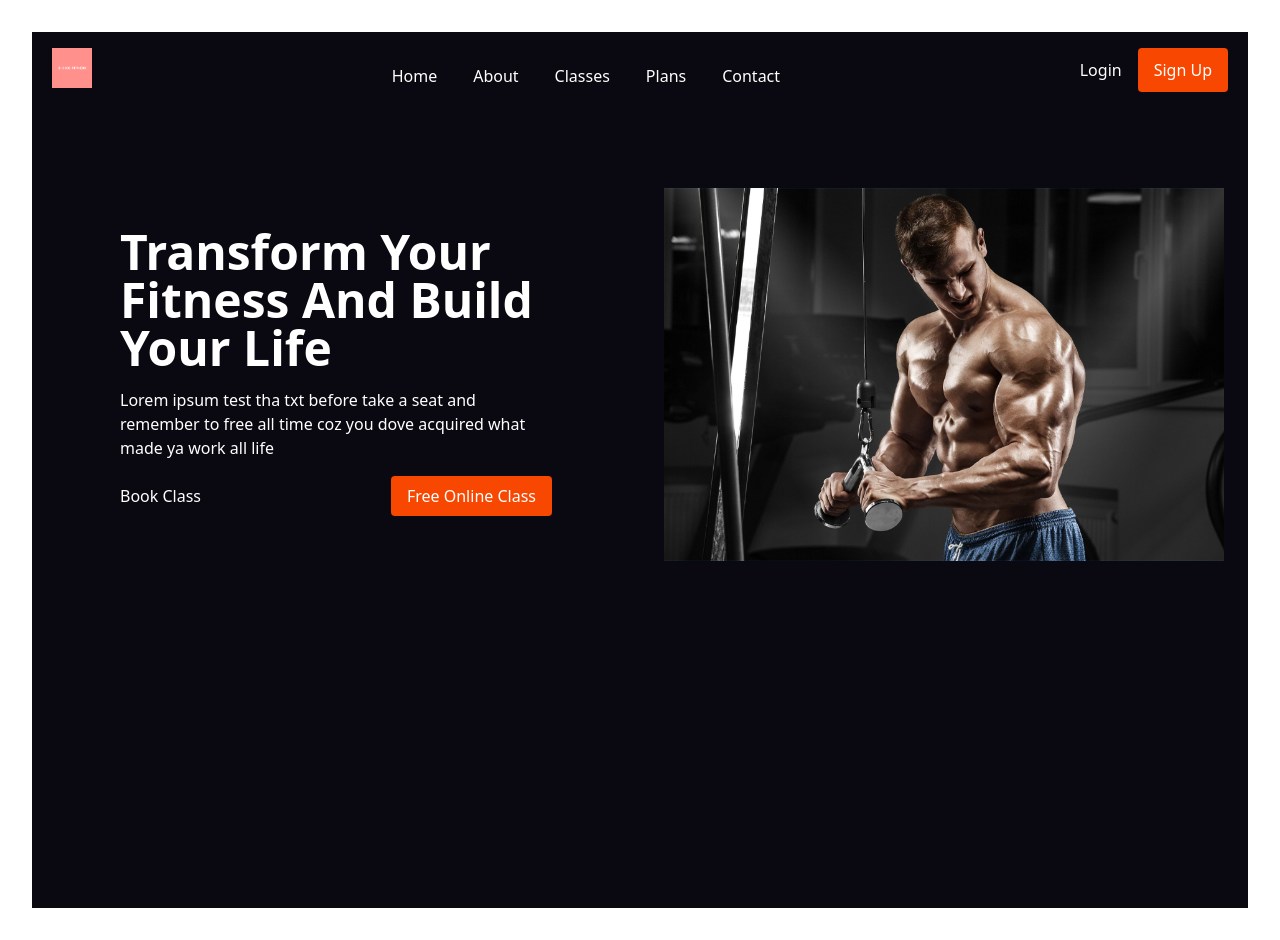
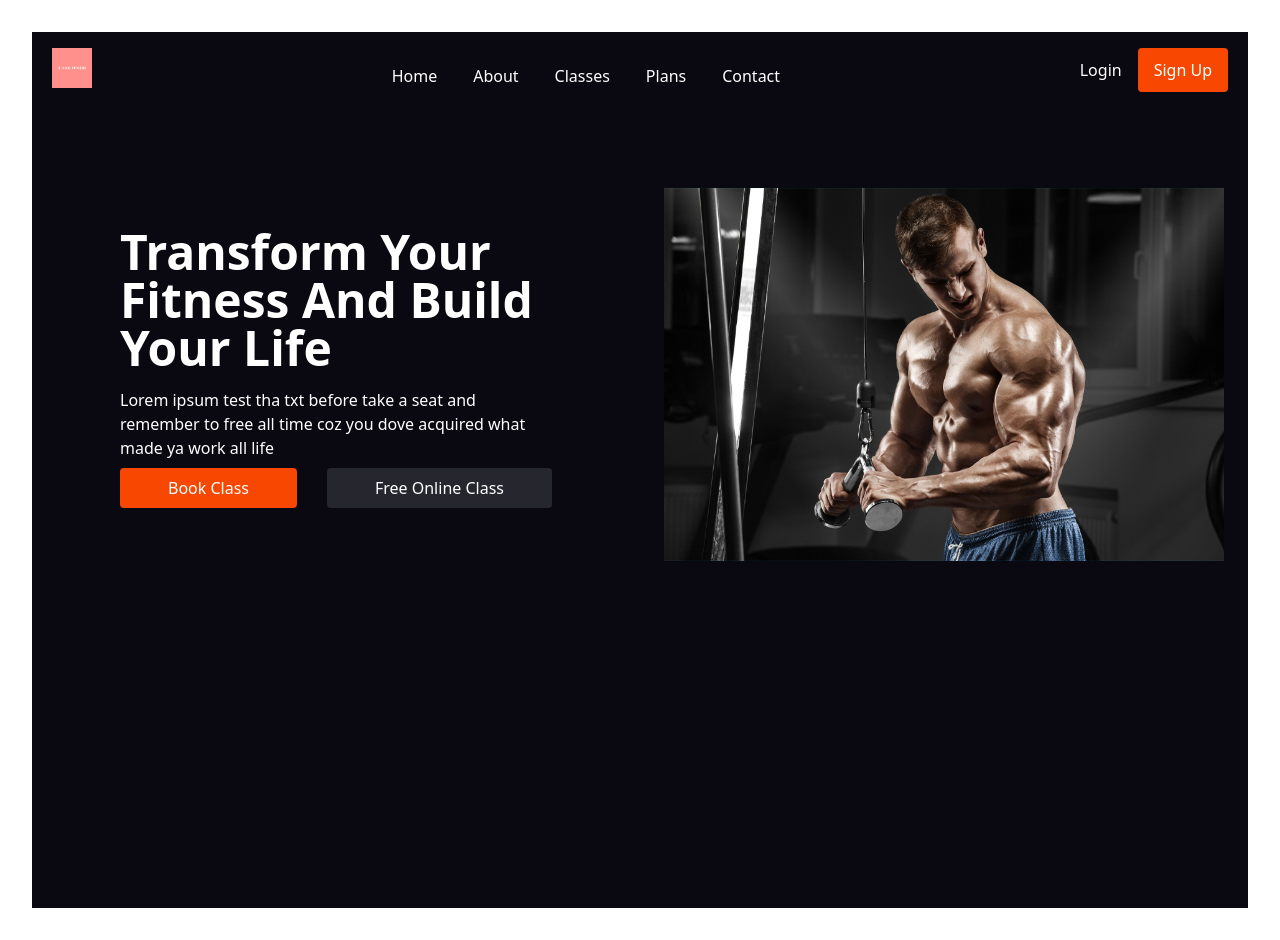
Before and after one commit to DC-21/GymWeb, a React (Vite) app: page / in a window 1280 px wide. Built offline with nearby package versions, Linux system fonts and the light colour scheme.

Commit message:
first commit

```diff
--- a/src/App.jsx
+++ b/src/App.jsx
@@ -49,11 +49,11 @@ export default function App() {
               Lorem ipsum test tha txt before take a seat and remember to free all time coz you dove acquired what made ya work all life
             </p>
           </div>
-          <div className='text-white text-l text-left pt-4 px-12 justify-between flex gap-4'>
-          <button className='text-white'>
+          <div className='text-white text-l text-left py-2 px-12 justify-between flex gap-4'>
+          <button className='text-white rounded py-2 px-12' style={{backgroundColor: '#f74700'}}>
           <a href=''>Book Class</a>
         </button>
-        <button className='text-white rounded py-2 px-4' style={{backgroundColor: '#f74700'}}>
+        <button className='text-right text-white rounded py-2 px-12' style={{backgroundColor: '#26272e'}}>
           <a href=''>Free Online Class</a>
         </button>
           </div>
```
